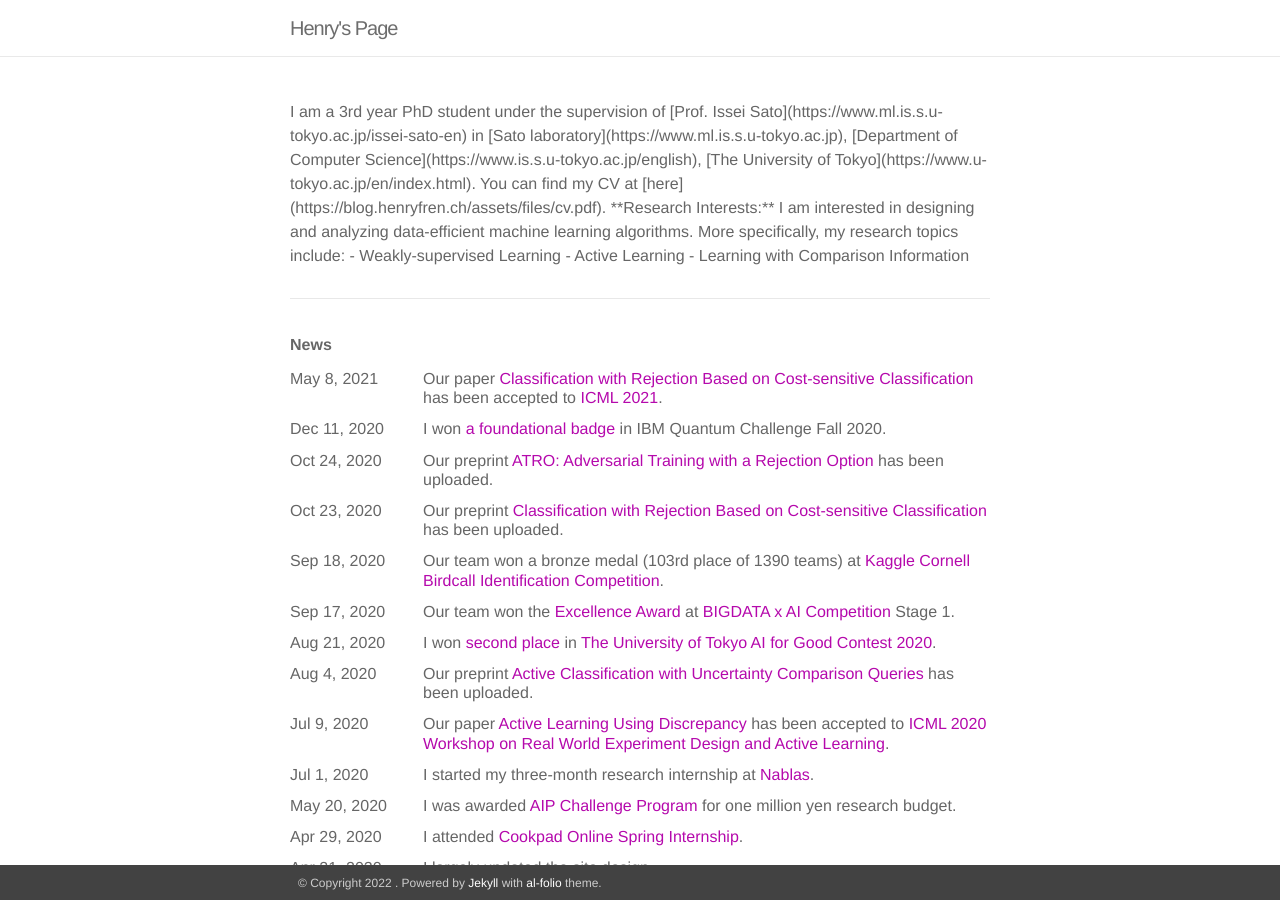
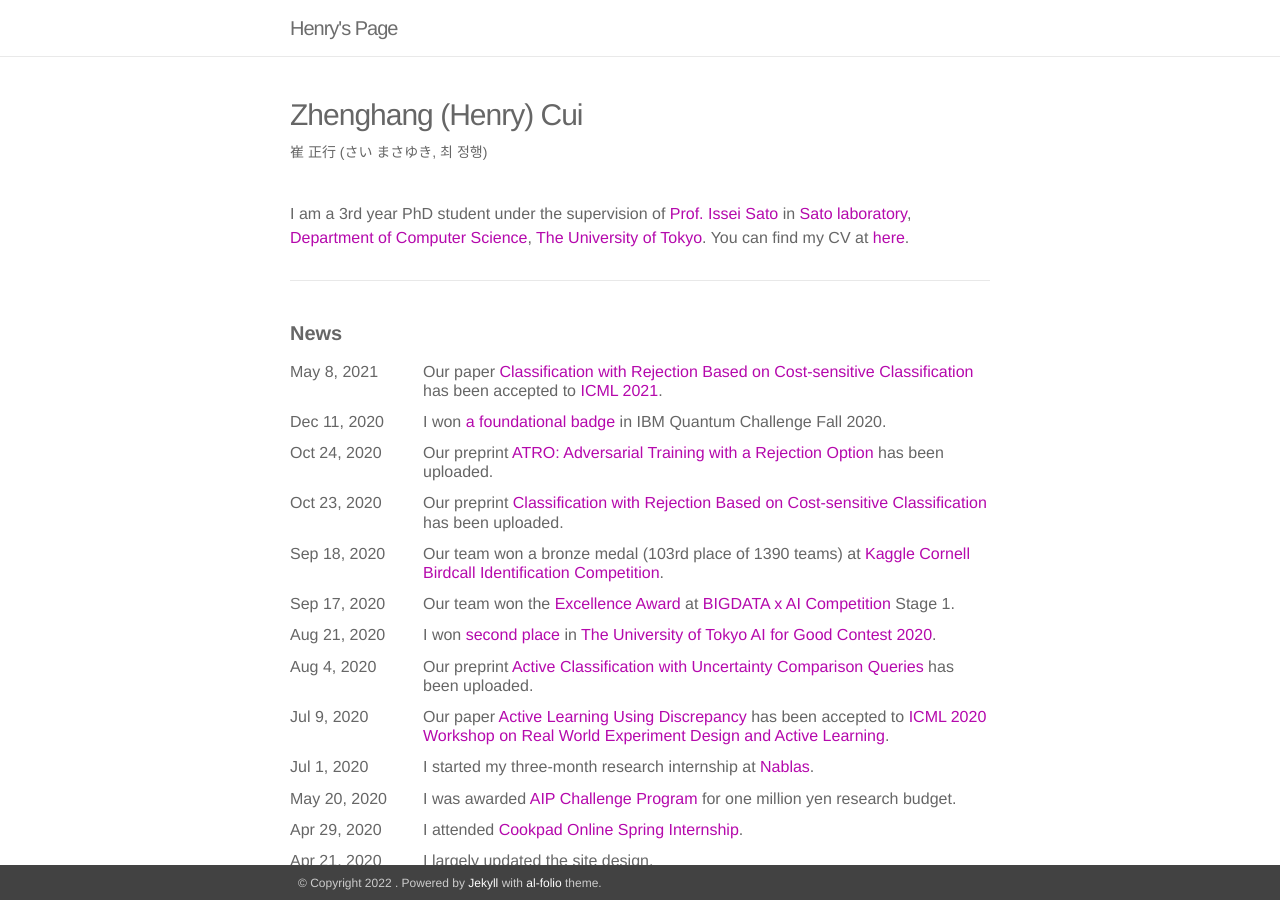
Before and after one commit to zchenry/zchenry.github.io, a Jekyll site: the page built from index.html, in a window 1280 px wide and 900 px high. Built offline with Jekyll 4.4.1, drawn with Linux system fonts in a browser that asks for light colours; nearby versions of some CDN libraries.

Commit message:
fix layout

```diff
--- /dev/null
+++ b/_layouts/about.html
@@ -0,0 +1,18 @@
+---
+layout: page
+---
+
+{% if page.profile %}
+  <div class="profile col one {{ page.profile.align }}">
+    {% if page.profile.image %}
+      <img class="one" src="{{ page.profile.image | prepend: '/assets/img/' | prepend: site.baseurl | prepend: site.url }}">
+    {% endif %}
+    {% if page.profile.address %}
+      <div class="address">
+        {{ page.profile.address }}
+      </div>
+    {% endif %}
+  </div>
+{% endif %}
+
+{{ content }}
--- /dev/null
+++ b/_layouts/page.html
@@ -0,0 +1,14 @@
+---
+layout: default
+---
+<div class='post'>
+
+  <header class='post-header'>
+    <h1 class='post-title'>{{ page.title }}</h1>
+    <h5 class='post-description'>{{ page.description }}</h5>
+  </header>
+
+  <article class='post-content {{page.title}} clearfix'>
+    {{ content }}
+  </article>
+</div>
--- a/index.html
+++ b/index.html
@@ -1,23 +1,16 @@
 ---
-layout: default
+layout: about
 title: Zhenghang (Henry) Cui
 description: 崔 正行 (さい まさゆき, 최 정행)
 news: True
 ---
 
 I am a 3rd year PhD student under the supervision of
-[Prof. Issei Sato](https://www.ml.is.s.u-tokyo.ac.jp/issei-sato-en) in
-[Sato laboratory](https://www.ml.is.s.u-tokyo.ac.jp),
-[Department of Computer Science](https://www.is.s.u-tokyo.ac.jp/english),
-[The University of Tokyo](https://www.u-tokyo.ac.jp/en/index.html).
-You can find my CV at [here]({{ site.url }}/assets/files/cv.pdf).
-
-**Research Interests:**
-I am interested in designing and analyzing data-efficient machine learning algorithms.
-More specifically, my research topics include:
-- Weakly-supervised Learning
-- Active Learning
-- Learning with Comparison Information
+<a href='https://www.ml.is.s.u-tokyo.ac.jp/issei-sato-en'>Prof. Issei Sato</a> in
+<a href='https://www.ml.is.s.u-tokyo.ac.jp'>Sato laboratory</a>,
+<a href='https://www.is.s.u-tokyo.ac.jp/english'>Department of Computer Science</a>,
+<a href='https://www.u-tokyo.ac.jp/en/index.html'>The University of Tokyo</a>.
+You can find my CV at <a href="{{ site.url }}/assets/files/cv.pdf">here</a>.
 
 <div class='news'>
   <h4><b>News</b></h4>
```
Also changed, not shown: 404.md (+1 -1 lines).
